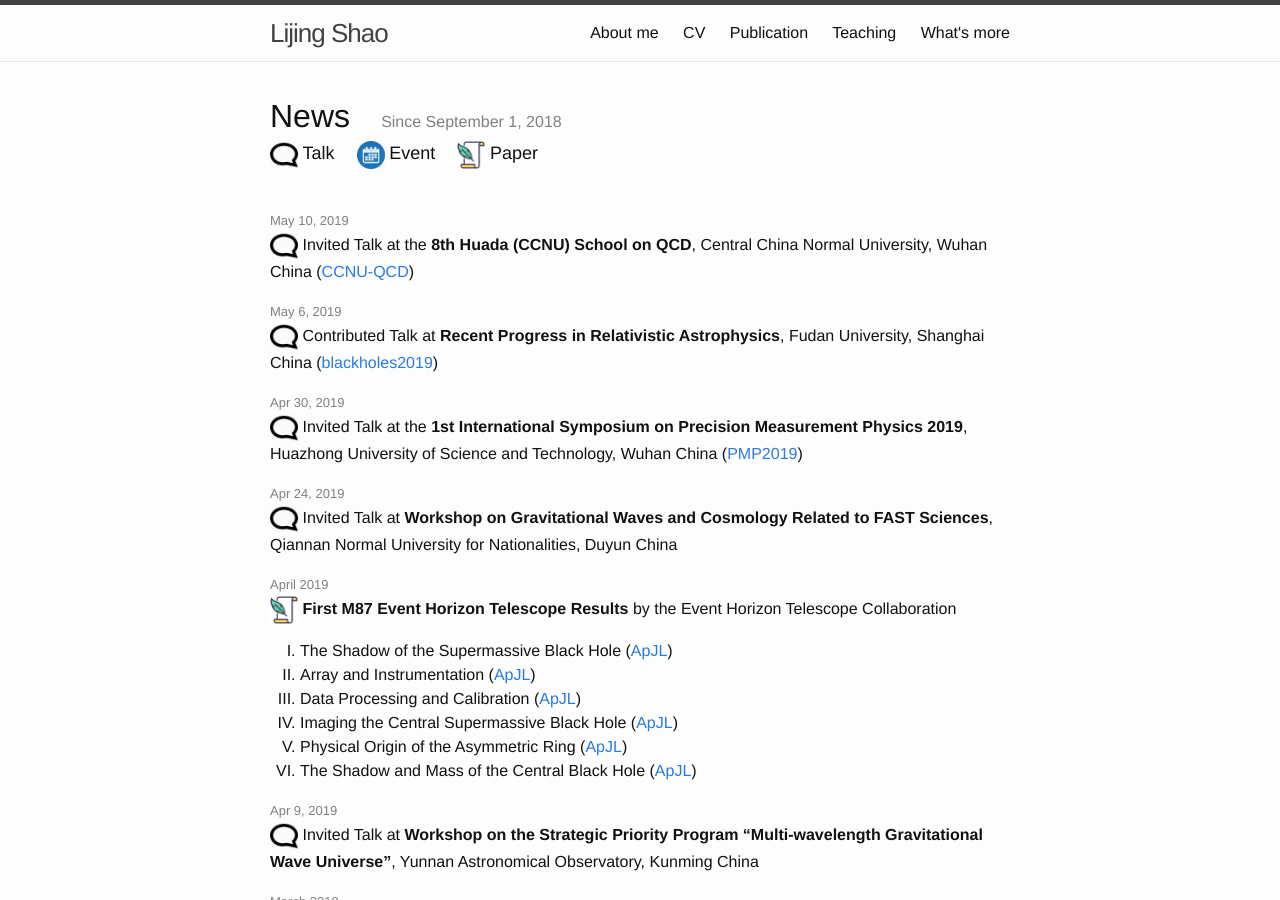
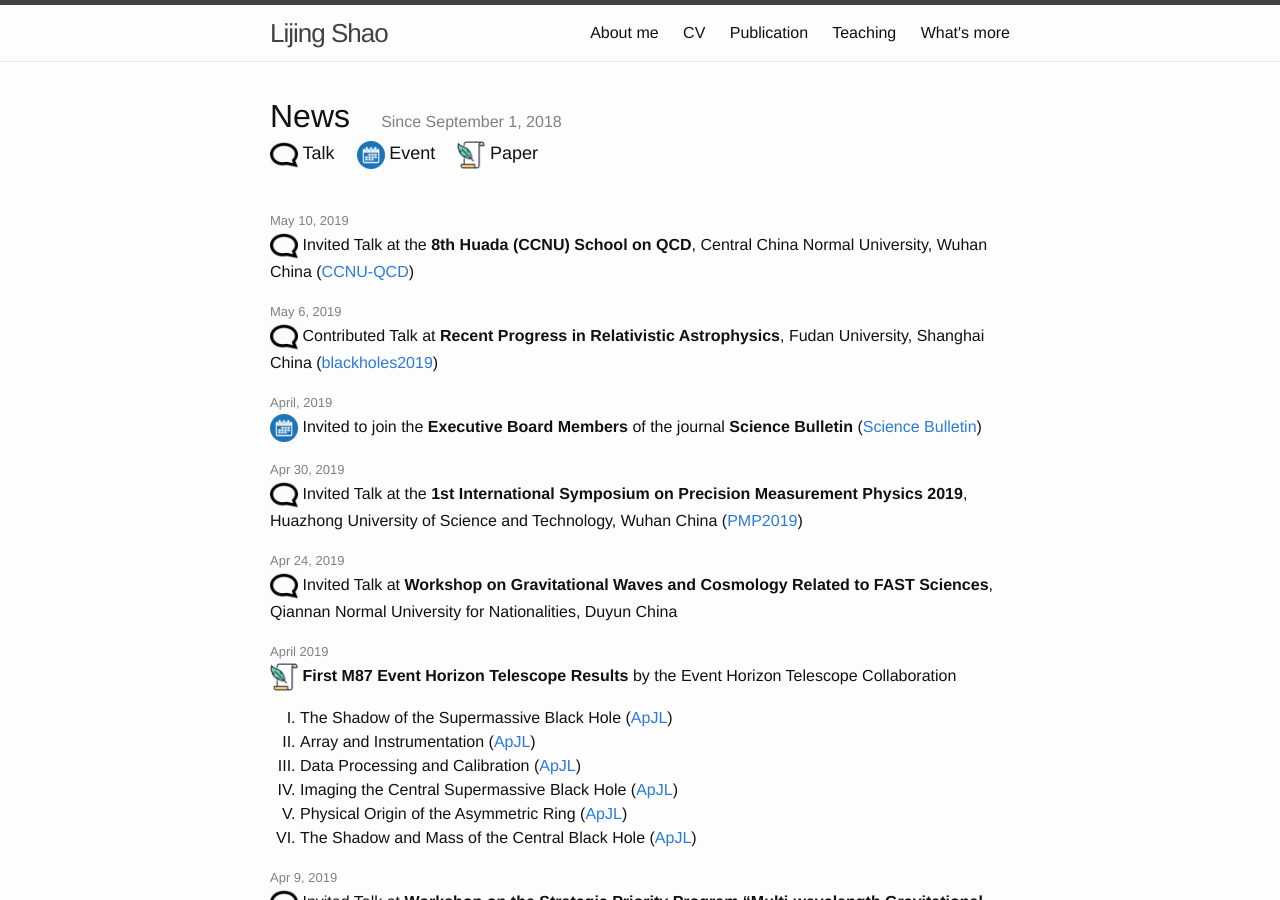
Before and after one commit to Friendshao/Friendshao.github.io, a Jekyll site: the page built from index.html, in a window 1280 px wide and 900 px high. Built offline with Jekyll 4.4.1, drawn with Linux system fonts in a browser that asks for light colours.

Commit message:
add sci bull

```diff
--- a/index.html
+++ b/index.html
@@ -27,6 +27,12 @@ University, Wuhan China
 Contributed Talk at <b>Recent Progress in Relativistic Astrophysics</b>, Fudan
 University, Shanghai China
 (<a href="http://www.tat.physik.uni-tuebingen.de/blackholes2019/Home.html">blackholes2019</a>)
+<p>
+
+<font color="grey" size="2">April, 2019</font>  <br>
+<img src="img/event.png" style="height:28px;">
+Invited to join the <b>Executive Board Members</b> of the journal <b>Science Bulletin</b>
+(<a href="http://www.scibull.com">Science Bulletin</a>)
 <p>
 
 <font color="grey" size="2">Apr 30, 2019</font>  <br>
```
Also changed, not shown: about/about.md (+1 -0 lines), docs/journal.md (+1 -1 lines), whatsmore/whatsmore.md (+1 -0 lines).
